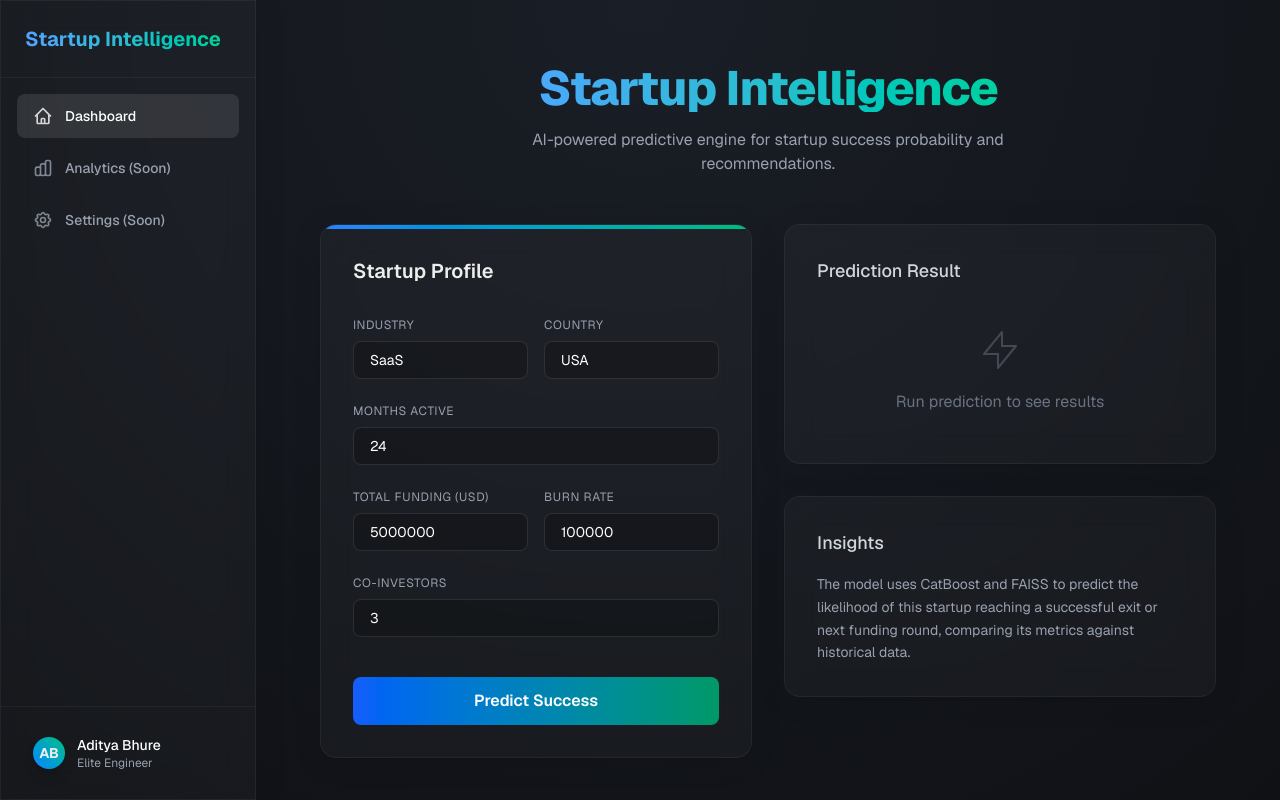
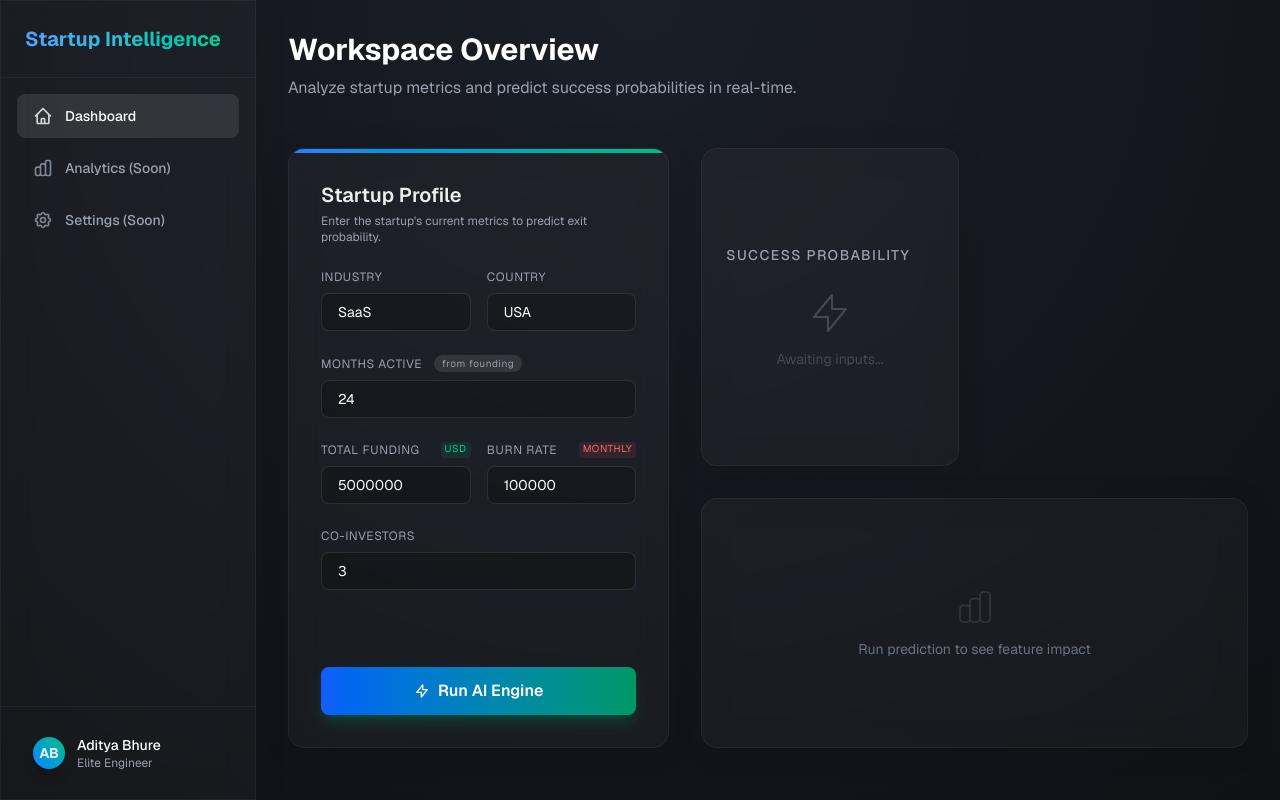
Before and after one commit to AadityaBhuree/startup-success-engine, a Next.js app in the folder app/frontend/: page / in a window 1280 px wide. Built offline with nearby package versions, Linux system fonts and the light colour scheme.

Commit message:
Task 5: Final UI Polish & State Management

```diff
--- a/app/frontend/src/app/page.tsx
+++ b/app/frontend/src/app/page.tsx
@@ -1,164 +1,172 @@
 "use client";
 
 import { useState } from "react";
+import PredictionForm, { StartupFeatures } from "@/components/PredictionForm";
+import FeatureExplanation from "@/components/FeatureExplanation";
+import SimilarStartups, { StartupRecommendation } from "@/components/SimilarStartups";
 
-export default function Home() {
-  const [industry, setIndustry] = useState("SaaS");
-  const [country, setCountry] = useState("USA");
-  const [monthsActive, setMonthsActive] = useState(24);
-  const [totalFunding, setTotalFunding] = useState(5000000);
-  const [burnRate, setBurnRate] = useState(100000);
-  const [coInvestors, setCoInvestors] = useState(3);
+export default function Dashboard() {
+  const [loadingPredict, setLoadingPredict] = useState(false);
+  const [loadingExplain, setLoadingExplain] = useState(false);
+  const [loadingRecommend, setLoadingRecommend] = useState(false);
 
-  const [loading, setLoading] = useState(false);
-  const [result, setResult] = useState<number | null>(null);
+  const [prediction, setPrediction] = useState<number | null>(null);
+  const [shapValues, setShapValues] = useState<Record<string, number> | null>(null);
+  const [similarStartups, setSimilarStartups] = useState<StartupRecommendation[] | null>(null);
+  const [error, setError] = useState<string | null>(null);
 
-  const handlePredict = async (e: React.FormEvent) => {
-    e.preventDefault();
-    setLoading(true);
+  const handlePredict = async (features: StartupFeatures) => {
+    setError(null);
+    setLoadingPredict(true);
+    setLoadingExplain(true);
+    setLoadingRecommend(true);
+
+    // Clear previous results visually before fetching new ones
+    setPrediction(null);
+    setShapValues(null);
+    setSimilarStartups(null);
+
     try {
-      const response = await fetch("/api/v1/predict", {
+      // 1. Predict
+      const predRes = await fetch("/api/v1/predict", {
         method: "POST",
-        headers: {
-          "Content-Type": "application/json",
-        },
-        body: JSON.stringify({
-          industry,
-          country,
-          months_active: monthsActive,
-          total_funding_usd: totalFunding,
-          burn_rate_proxy: burnRate,
-          co_investor_count: coInvestors,
-        }),
+        headers: { "Content-Type": "application/json" },
+        body: JSON.stringify(features),
       });
-      const data = await response.json();
-      setResult(data.success_probability);
-    } catch (error) {
-      console.error("Prediction failed:", error);
+      if (!predRes.ok) throw new Error("Prediction failed");
+      const predData = await predRes.json();
+      setPrediction(predData.success_probability);
+      setLoadingPredict(false);
+
+      // 2. Explain (Run concurrently with recommend)
+      const fetchExplain = async () => {
+        try {
+          const expRes = await fetch("/api/v1/explain", {
+            method: "POST",
+            headers: { "Content-Type": "application/json" },
+            body: JSON.stringify(features),
+          });
+          if (expRes.ok) {
+            const expData = await expRes.json();
+            setShapValues(expData.shap_values);
           }
-    setLoading(false);
+        } catch (e) {
+          console.error("Explanation failed", e);
+        } finally {
+          setLoadingExplain(false);
+        }
+      };
+
+      // 3. Recommend (Run concurrently with explain)
+      const fetchRecommend = async () => {
+        try {
+          const recRes = await fetch("/api/v1/recommend", {
+            method: "POST",
+            headers: { "Content-Type": "application/json" },
+            body: JSON.stringify(features),
+          });
+          if (recRes.ok) {
+            const recData = await recRes.json();
+            setSimilarStartups(recData.similar_startups);
+          }
+        } catch (e) {
+          console.error("Recommendation failed", e);
+        } finally {
+          setLoadingRecommend(false);
+        }
+      };
+
+      await Promise.all([fetchExplain(), fetchRecommend()]);
+
+    } catch (err: any) {
+      console.error(err);
+      setError("An error occurred while communicating with the AI Engine.");
+      setLoadingPredict(false);
+      setLoadingExplain(false);
+      setLoadingRecommend(false);
+    }
   };
 
   return (
-    <div className="min-h-screen flex flex-col items-center py-16 px-4">
-      <header className="mb-12 text-center">
-        <h1 className="text-4xl md:text-5xl font-extrabold tracking-tight text-transparent bg-clip-text bg-gradient-to-r from-blue-400 to-emerald-400 mb-4">
-          Startup Intelligence
-        </h1>
-        <p className="text-gray-400 max-w-xl mx-auto">
-          AI-powered predictive engine for startup success probability and recommendations.
-        </p>
+    <div className="p-8 max-w-7xl mx-auto flex flex-col gap-8">
+      <header className="mb-4">
+        <h1 className="text-3xl font-bold text-white mb-2">Workspace Overview</h1>
+        <p className="text-gray-400">Analyze startup metrics and predict success probabilities in real-time.</p>
       </header>
 
-      <main className="w-full max-w-4xl grid md:grid-cols-2 gap-8">
-        <form onSubmit={handlePredict} className="glass-panel rounded-2xl p-8 flex flex-col gap-6 relative overflow-hidden">
-          <div className="absolute top-0 left-0 w-full h-1 bg-gradient-to-r from-blue-500 to-emerald-500"></div>
-          <h2 className="text-xl font-semibold mb-2">Startup Profile</h2>
+      {error && (
+        <div className="bg-red-500/10 border border-red-500/50 text-red-400 px-4 py-3 rounded-lg flex items-center gap-3">
+          <svg className="w-5 h-5" fill="none" viewBox="0 0 24 24" stroke="currentColor">
+            <path strokeLinecap="round" strokeLinejoin="round" strokeWidth={2} d="M12 8v4m0 4h.01M21 12a9 9 0 11-18 0 9 9 0 0118 0z" />
+          </svg>
+          {error}
+        </div>
+      )}
 
-          <div className="grid grid-cols-2 gap-4">
-            <div className="flex flex-col gap-2">
-              <label className="text-xs text-gray-400 uppercase tracking-wider">Industry</label>
-              <input
-                type="text"
-                value={industry}
-                onChange={(e) => setIndustry(e.target.value)}
-                className="glass-input rounded-lg px-4 py-2 text-sm"
+      <div className="grid lg:grid-cols-12 gap-8">
+        {/* Left Column - Input Form */}
+        <div className="lg:col-span-5 flex flex-col h-[600px]">
+          <PredictionForm onSubmit={handlePredict} loading={loadingPredict} />
+        </div>
+
+        {/* Right Column - Results Dashboard */}
+        <div className="lg:col-span-7 flex flex-col gap-8">
+
+          {/* Top Row - Score & Similar Startups */}
+          <div className="grid sm:grid-cols-2 gap-8 h-full">
+            <div className="glass-panel rounded-2xl p-6 flex flex-col justify-center items-center text-center relative overflow-hidden min-h-[250px]">
+              <h2 className="text-sm font-medium text-gray-400 uppercase tracking-widest mb-6 w-full text-left">
+                Success Probability
+              </h2>
+
+              {loadingPredict ? (
+                <div className="flex flex-col items-center">
+                  <div className="w-16 h-16 border-4 border-emerald-500/30 border-t-emerald-500 rounded-full animate-spin mb-4" />
+                </div>
+              ) : prediction !== null ? (
+                <div className="animate-in zoom-in duration-500 flex flex-col items-center">
+                  <div className="relative">
+                    <svg className="w-32 h-32 transform -rotate-90">
+                      <circle cx="64" cy="64" r="60" className="stroke-white/10" strokeWidth="8" fill="none" />
+                      <circle
+                        cx="64" cy="64" r="60"
+                        className="stroke-emerald-400 drop-shadow-[0_0_8px_rgba(52,211,153,0.8)]"
+                        strokeWidth="8" fill="none"
+                        strokeDasharray="377"
+                        strokeDashoffset={377 - (377 * prediction)}
+                        style={{ transition: 'stroke-dashoffset 1s ease-in-out' }}
                       />
-            </div>
-            <div className="flex flex-col gap-2">
-              <label className="text-xs text-gray-400 uppercase tracking-wider">Country</label>
-              <input
-                type="text"
-                value={country}
-                onChange={(e) => setCountry(e.target.value)}
-                className="glass-input rounded-lg px-4 py-2 text-sm"
-              />
+                    </svg>
+                    <div className="absolute inset-0 flex items-center justify-center">
+                      <span className="text-3xl font-black text-white">{(prediction * 100).toFixed(0)}%</span>
                     </div>
                   </div>
-
-          <div className="flex flex-col gap-2">
-            <label className="text-xs text-gray-400 uppercase tracking-wider">Months Active</label>
-            <input
-              type="number"
-              value={monthsActive}
-              onChange={(e) => setMonthsActive(parseInt(e.target.value))}
-              className="glass-input rounded-lg px-4 py-2 text-sm"
-            />
-          </div>
-
-          <div className="grid grid-cols-2 gap-4">
-            <div className="flex flex-col gap-2">
-              <label className="text-xs text-gray-400 uppercase tracking-wider">Total Funding (USD)</label>
-              <input
-                type="number"
-                value={totalFunding}
-                onChange={(e) => setTotalFunding(parseInt(e.target.value))}
-                className="glass-input rounded-lg px-4 py-2 text-sm"
-              />
-            </div>
-            <div className="flex flex-col gap-2">
-              <label className="text-xs text-gray-400 uppercase tracking-wider">Burn Rate</label>
-              <input
-                type="number"
-                value={burnRate}
-                onChange={(e) => setBurnRate(parseInt(e.target.value))}
-                className="glass-input rounded-lg px-4 py-2 text-sm"
-              />
-            </div>
-          </div>
-
-          <div className="flex flex-col gap-2">
-            <label className="text-xs text-gray-400 uppercase tracking-wider">Co-investors</label>
-            <input
-              type="number"
-              value={coInvestors}
-              onChange={(e) => setCoInvestors(parseInt(e.target.value))}
-              className="glass-input rounded-lg px-4 py-2 text-sm"
-            />
-          </div>
-
-          <button
-            type="submit"
-            disabled={loading}
-            className="mt-4 bg-gradient-to-r from-blue-600 to-emerald-600 hover:from-blue-500 hover:to-emerald-500 text-white font-semibold py-3 px-6 rounded-lg transition-all duration-300 transform hover:scale-[1.02] active:scale-[0.98] disabled:opacity-70 flex justify-center items-center"
-          >
-            {loading ? (
-              <span className="w-5 h-5 border-2 border-white border-t-transparent rounded-full animate-spin"></span>
-            ) : (
-              "Predict Success"
-            )}
-          </button>
-        </form>
-
-        <div className="flex flex-col gap-8">
-          <div className="glass-panel rounded-2xl p-8 flex flex-col justify-center items-center text-center relative overflow-hidden min-h-[240px]">
-            <h2 className="text-lg font-medium text-gray-300 mb-6 w-full text-left">Prediction Result</h2>
-
-            {result !== null ? (
-              <div className="animate-in fade-in zoom-in duration-500">
-                <div className="text-6xl font-black bg-clip-text text-transparent bg-gradient-to-br from-emerald-300 to-blue-500 mb-2">
-                  {(result * 100).toFixed(1)}%
-                </div>
-                <p className="text-sm text-gray-400">Success Probability</p>
+                  <p className="mt-4 text-emerald-400 font-medium bg-emerald-400/10 px-3 py-1 rounded-full text-sm">
+                    {prediction > 0.7 ? 'High Potential' : prediction > 0.4 ? 'Moderate Risk' : 'High Risk'}
+                  </p>
                 </div>
               ) : (
-              <div className="flex flex-col items-center justify-center text-gray-500 h-full">
-                <svg className="w-12 h-12 mb-4 opacity-50" fill="none" viewBox="0 0 24 24" stroke="currentColor">
+                <div className="flex flex-col items-center justify-center text-gray-500 opacity-50">
+                  <svg className="w-12 h-12 mb-3" fill="none" viewBox="0 0 24 24" stroke="currentColor">
                     <path strokeLinecap="round" strokeLinejoin="round" strokeWidth={1} d="M13 10V3L4 14h7v7l9-11h-7z" />
                   </svg>
-                <p>Run prediction to see results</p>
+                  <p className="text-sm">Awaiting inputs...</p>
                 </div>
               )}
             </div>
 
-          <div className="glass-panel rounded-2xl p-8">
-             <h2 className="text-lg font-medium text-gray-300 mb-4">Insights</h2>
-             <p className="text-sm text-gray-400 leading-relaxed">
-               The model uses CatBoost and FAISS to predict the likelihood of this startup reaching a successful exit or next funding round, comparing its metrics against historical data.
-             </p>
+            <div className="h-[250px]">
+              <SimilarStartups startups={similarStartups} loading={loadingRecommend} />
             </div>
           </div>
-      </main>
+
+          {/* Bottom Row - Explanations */}
+          <div className="h-[318px]">
+            <FeatureExplanation shapValues={shapValues} loading={loadingExplain} />
+          </div>
+
+        </div>
+      </div>
     </div>
   );
 }
```
Lines whose indentation alone changed are shown as unchanged.
